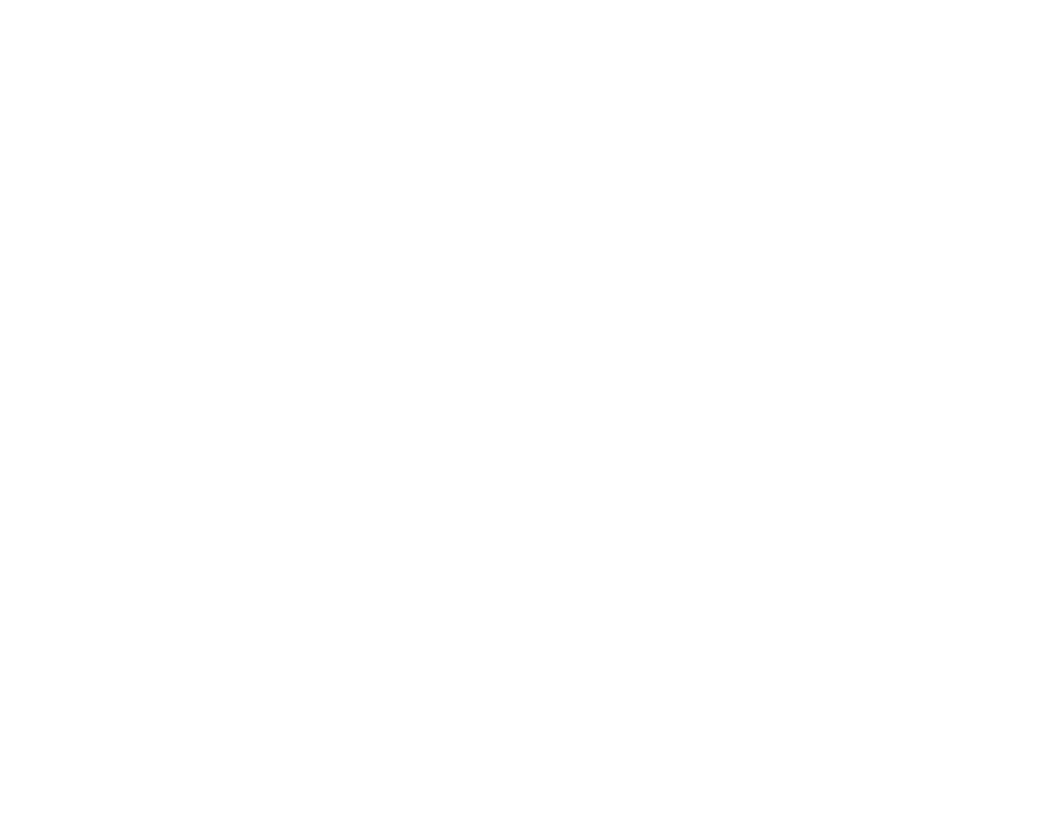
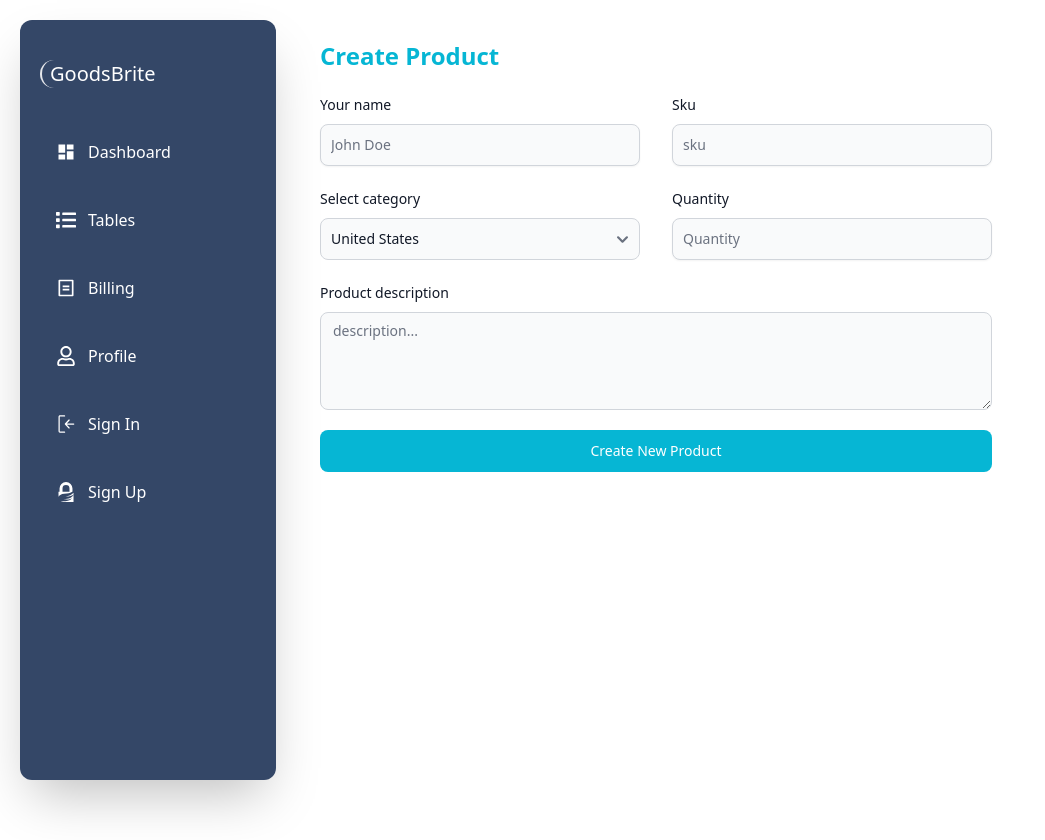
Before and after one commit to daniel-idowu-01/inventory-flow-test, a React (Vite) app in the folder client/: page /create-product in a window 1280 px wide. Before the commit this address had no page. Shown: the whole page, without its empty margins (0-1045 px from the left). Before the commit the page ends 800 px from the top, so only its background shows below. Built offline with nearby package versions, Linux system fonts and the light colour scheme.

Commit message:
create product page

```diff
--- a/client/src/App.jsx
+++ b/client/src/App.jsx
@@ -6,6 +6,7 @@
 const ManageInventory = lazy(() => import('./pages/ManageInventory'))
 const SignUp = lazy(() => import('./pages/SignUp'))
 const SignIn = lazy(() => import('./pages/SignIn'))
+const CreateProduct = lazy(() => import('./pages/CreateProduct'))
 const DashboardComp = lazy(() => import('./components/DashboardComp'))
 
 function App() {
@@ -40,6 +41,17 @@
                     <ManageInventory />
                   </Suspense>}
               />
+
+              {/* create product */}
+              <Route
+                path="/create-product"
+                element={
+                  <Suspense fallback={<div>Loading...</div>}>
+                    <CreateProduct />
+                  </Suspense>}
+              />
+
+
               <Route path="/profile" element={<Profile />} />
             </Route>
 
--- a/client/src/components/TableComp.jsx
+++ b/client/src/components/TableComp.jsx
@@ -1,15 +1,17 @@
 import React from 'react'
 import { Table } from 'flowbite-react';
 import { FaTrash } from 'react-icons/fa'
+import { Link } from 'react-router-dom';
 
 const TableComp = () => {
   return (
     <div className="overflow-x-auto shadow-xl pt-10">
-      <button
-        className='relative bg-cyan-500 p-2 px-3 text-xs text-white md:float-right ml-3 md:mr-5 hover:cursor-pointer hover:bg-cyan-800'
+      <Link
+        to='/create-product'
+        className='relative md:z-10 bg-cyan-500 p-2 px-3 text-xs text-white md:float-right ml-3 md:mr-5 hover:cursor-pointer hover:bg-cyan-800'
       >
         Add New Product
-      </button>
+      </Link>
       <Table hoverable>
         <Table.Head>
           <Table.HeadCell>Product name</Table.HeadCell>
--- /dev/null
+++ b/client/src/pages/CreateProduct.jsx
@@ -0,0 +1,107 @@
+import React, { useState } from 'react'
+import { Button, Label, TextInput, Select, Textarea } from 'flowbite-react';
+import { Link } from 'react-router-dom';
+
+const CreateProduct = () => {
+
+  const [formData, setFormData] = useState([])
+
+  const handleFormChange = (e) => {
+    setFormData({
+      ...formData,
+      [e.target.name]: e.target.value
+    })
+  }
+
+  return (
+    <main className='relative top-5 md:absolute md:left-20 lg:left-[25%] lg:top-10 h-full md:w-[75%]'>
+      <h2 className='text-2xl text-cyan-500 font-bold'>Create Product</h2>
+
+      <form className="w-[70%] mt-5 flex flex-col gap-5">
+        {/* row one */}
+        <article className='flex justify-between'>
+          <div>
+            <div className="mb-2 block">
+              <Label htmlFor="name" value="Your name" />
+            </div>
+            <TextInput
+              id="name"
+              type="text"
+              name='name'
+              className='w-80'
+              onChange={handleFormChange}
+              placeholder="John Doe"
+              required shadow
+            />
+          </div>
+
+          <div>
+            <div className="mb-2 block">
+              <Label htmlFor="sku" value="Sku" />
+            </div>
+            <TextInput
+              id="sku"
+              type="text"
+              name='sku'
+              className='w-80'
+              onChange={handleFormChange}
+              placeholder="sku"
+              required shadow
+            />
+          </div>
+        </article>
+
+        {/* row two */}
+        <article className='flex justify-between'>
+          <div className="max-w-md">
+            <div className="mb-2 block">
+              <Label htmlFor="countries" value="Select category" />
+            </div>
+            <Select id="countries" className='w-80' required>
+              <option>United States</option>
+              <option>Canada</option>
+              <option>France</option>
+              <option>Germany</option>
+            </Select>
+          </div>
+
+          <div>
+            <div className="mb-2 block">
+              <Label htmlFor="quantity" value="Quantity" />
+            </div>
+            <TextInput
+              id="quantity"
+              type="text"
+              className='w-80'
+              name='quantity'
+              onChange={handleFormChange}
+              placeholder="Quantity"
+              required shadow
+            />
+          </div>
+        </article>
+
+        {/* third row */}
+        <div className="w-full">
+          <div className="mb-2 block">
+            <Label htmlFor="comment" value="Product description" />
+          </div>
+          <Textarea
+            id="comment"
+            placeholder="description..."
+            required rows={4}
+          />
+        </div>
+
+        <Button
+          type="submit"
+          className='bg-cyan-500'
+        >
+          Create New Product
+        </Button>
+        </form>
+    </main>
+  )
+}
+
+export default CreateProduct
```
